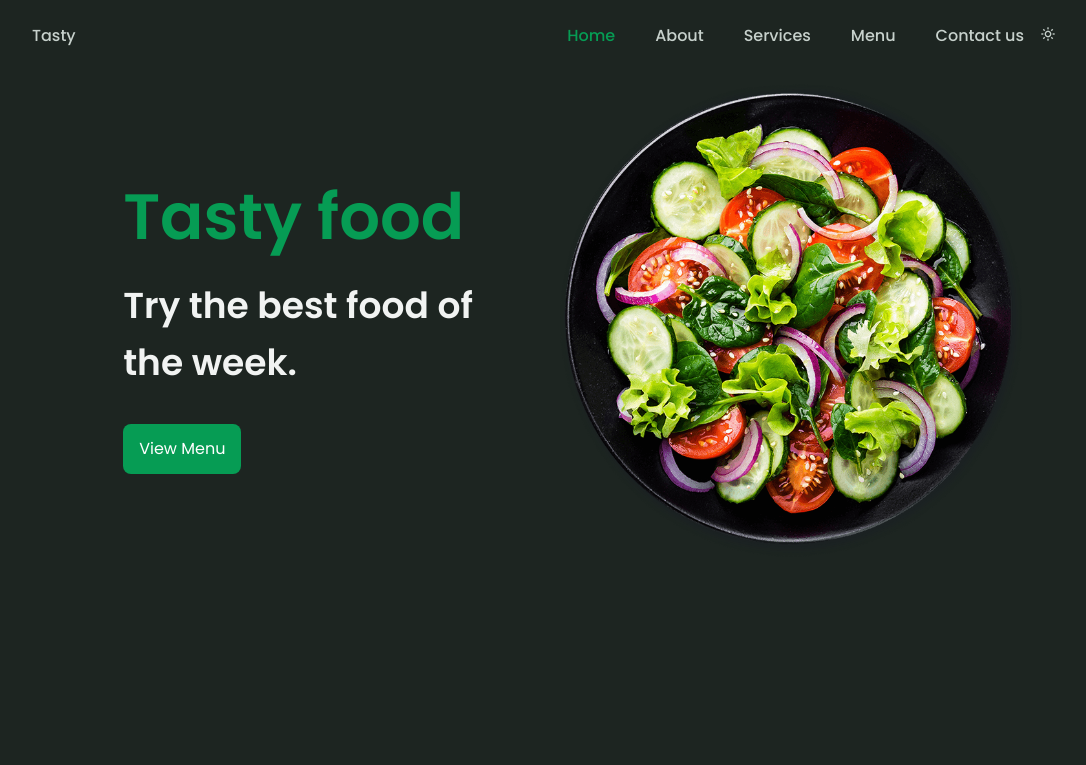
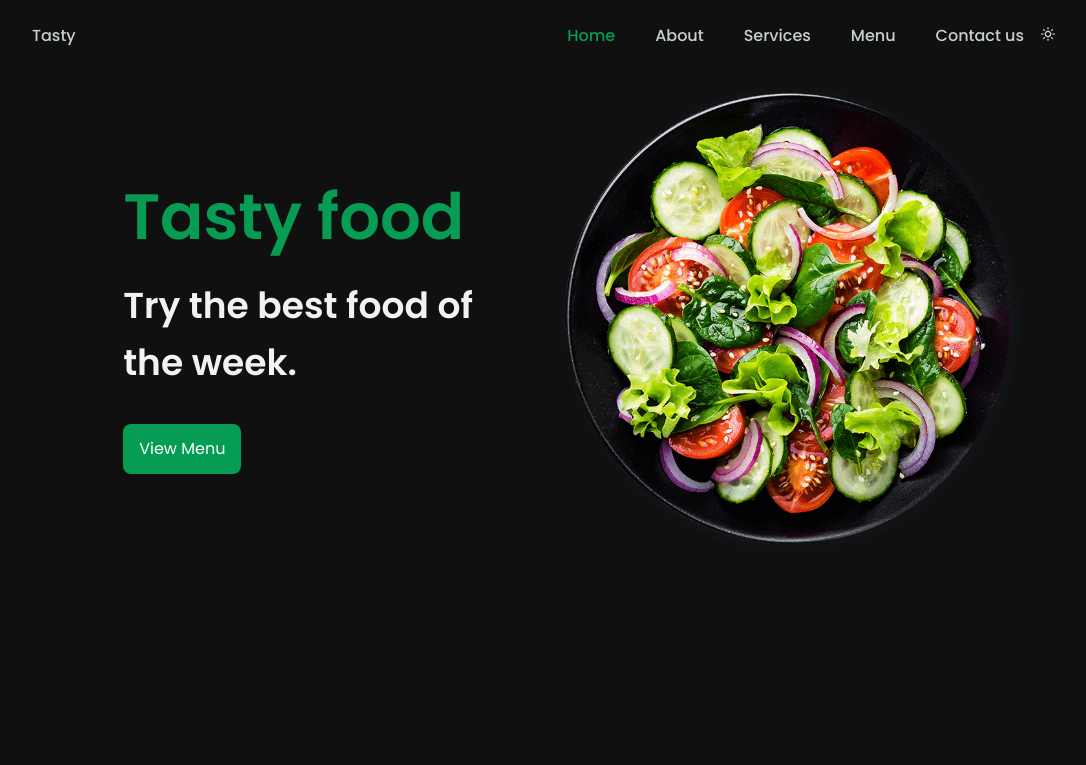
Before and after one commit to iamolami/tastyfoods, a plain HTML site: page index/Index.htm in a window 1280 px wide. Both pictures are taken after a click on the icon 1144 px from the left and 34 px from the top of the page. Shown: the top 765 px of the page, without its empty margins (96-1182 px from the left). Drawn offline with nearby package versions, Linux system fonts and the light colour scheme.

Commit message:
initial commit

```diff
--- a/css/style.css
+++ b/css/style.css
@@ -66,7 +66,7 @@ html{
 body.dark-theme{
   --title-color: #F1F3F2;
   --text-color: #C7D1CC;
-  --body-color: #1D2521;
+  --body-color: #101010;
   --container-color: #27302C;
 }
 
```
Also changed, not shown: 1 other file.
